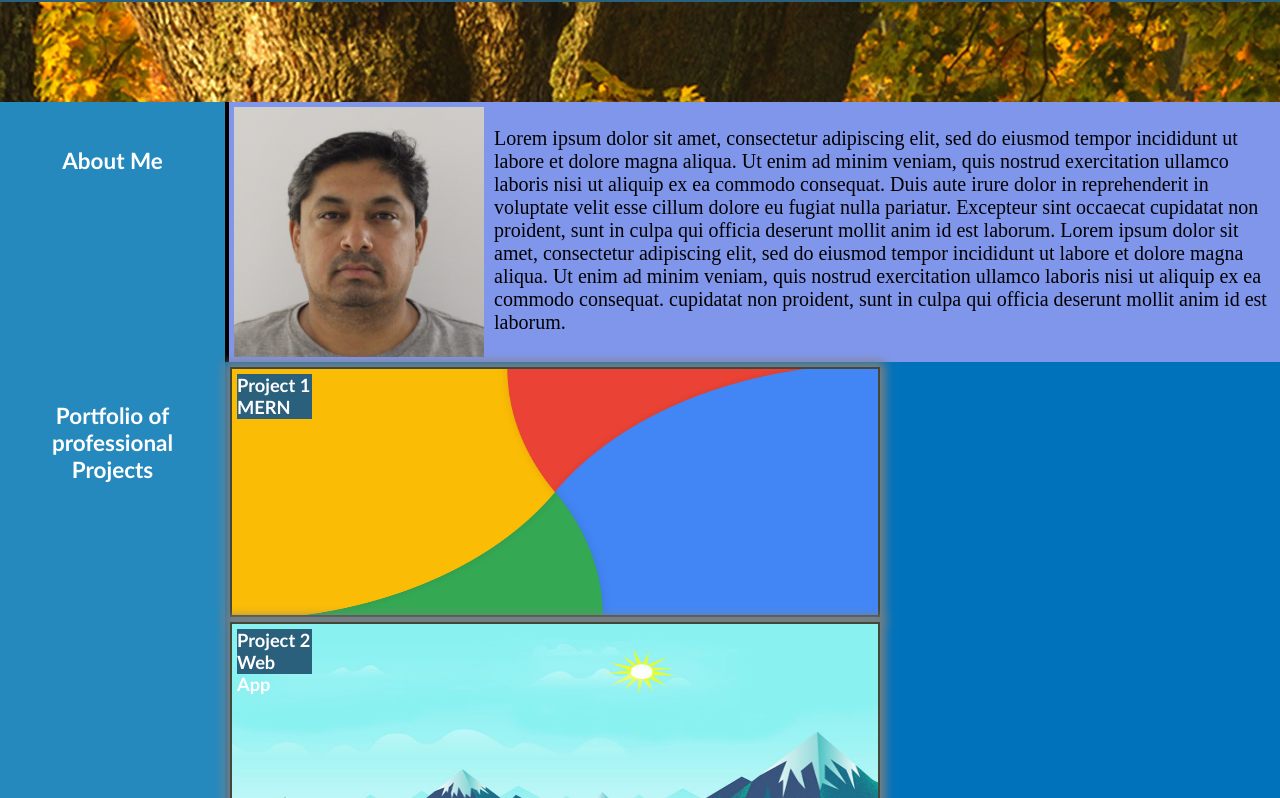
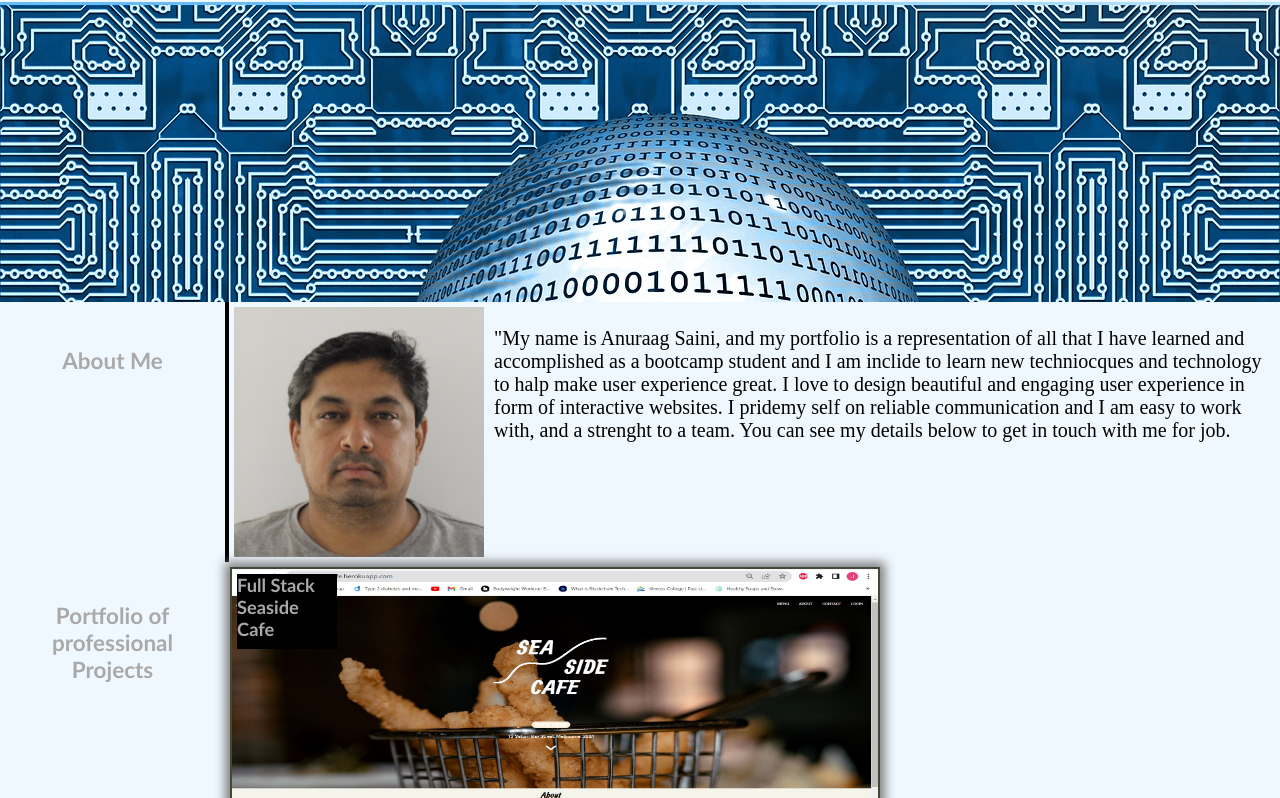
Before and after one commit to Anu-Saini/my_portfolio, a plain HTML site: page index.html in a window 1280 px wide. Shown: the part 74-872 px from the top of the page. Drawn offline with Linux system fonts and the light colour scheme.

Commit message:
Ist project updated

```diff
--- a/index.html
+++ b/index.html
@@ -53,19 +53,14 @@
             </div>
             <div class="column">
               <p>
-                Lorem ipsum dolor sit amet, consectetur adipiscing elit, sed do
-                eiusmod tempor incididunt ut labore et dolore magna aliqua. Ut
-                enim ad minim veniam, quis nostrud exercitation ullamco laboris
-                nisi ut aliquip ex ea commodo consequat. Duis aute irure dolor
-                in reprehenderit in voluptate velit esse cillum dolore eu fugiat
-                nulla pariatur. Excepteur sint occaecat cupidatat non proident,
-                sunt in culpa qui officia deserunt mollit anim id est laborum.
-                Lorem ipsum dolor sit amet, consectetur adipiscing elit, sed do
-                eiusmod tempor incididunt ut labore et dolore magna aliqua. Ut
-                enim ad minim veniam, quis nostrud exercitation ullamco laboris
-                nisi ut aliquip ex ea commodo consequat. cupidatat non proident,
-                sunt in culpa qui officia deserunt mollit anim id est laborum.
-              </p>
+                "My name is Anuraag Saini, and my portfolio is a representation of
+                all that I have learned and accomplished as a bootcamp student and
+                I am inclide to learn new techniocques and technology to halp make
+                user experience great.
+                I love to design beautiful and engaging user experience in form of
+                interactive websites. I pridemy self on reliable communication and
+                I am easy to work with, and a strenght to a team.
+                You can see my details below to get in touch with me for job.</p>
             </div>
           </div>
           </div>
@@ -75,7 +70,11 @@
             <a href="#my_works"></a>
             <div class="row1">
               <div class="column1">
-                <div> <h5>Project 1<br> MERN</h5>  </div>
+                <div>
+                  <h5>
+                    <a href="https://seaside-cafe.herokuapp.com" target="_blank">Full Stack<br>Seaside Cafe</a>
+                  </h5>
+                 </div>
                 </div>
                <div class="column2">
                 <div> <h5>Project 2<br> Web App</h5> </div>
--- a/resources/style.css
+++ b/resources/style.css
@@ -6,7 +6,7 @@
 }
 
 body {
-    background-color: #8096eb;
+    background-color: aliceblue;
 }
 
 .column img {
@@ -26,8 +26,8 @@ background-color: whitesmoke;
 .footer {
     padding: 10px;
     font-family: "Trebuchet MS", "Lucida Sans Unicode", "Lucida Grande", "Lucida Sans", Arial, sans-serif;
-    background-color: #2a607c;
-    color: whitesmoke;
+    background-color: aliceblue;
+    color: darkgrey;
     display: flex;
     justify-content: space-between;
 }
@@ -84,7 +84,7 @@ background-color: whitesmoke;
 }
 
 a {
-    color: #ffffff;
+    color: darkgrey;
     text-decoration: none;
 }
 
@@ -141,7 +141,7 @@ a {
     width: 20%;
     height: auto;
     font-family: "Gill Sans", "Gill Sans MT", Calibri, "Trebuchet MS", sans-serif;
-    background-color: #2589bd;
+    background-color: aliceblue;
     border-left: 5px #d9dcd6;
     font-size: larger;
 }
@@ -150,7 +150,7 @@ a {
 .workprojects {
     margin-bottom: 45px;
     padding-top: 5px;
-    color: #ffffff;
+    color:darkgrey;
     height: 210px;
     text-align: center;
 }
@@ -164,7 +164,7 @@ a {
     padding: 0px;
     height: auto;
     font-family: "Gill Sans", "Gill Sans MT", Calibri, "Trebuchet MS", sans-serif;
-    background-color: #0072bb;
+    background-color: aliceblue;
     color: #ffffff;
     border-left: 2px black;
 }
@@ -233,7 +233,7 @@ a {
     background-size: 100% 100%;
     }
 .column1 {
-        background-image: url(abc.jpg);
+        background-image: url(01_mainpage.jpg);
 
         }
 .column2 {
@@ -246,15 +246,15 @@ a {
     background-image: url(technology.jpg);
 }
     .column1 >div, .column2 >div, .column3 >div, .column4 >div {
-        background-color: #2a607c;
-        height: 45px;
-        width: 75px;
+        background-color: black;
+        height: 75px;
+        width: 100px;
     }
 
     .seperator {
-    background-image: url(r.jpg);
+    background-image: url(bin.png);
     width: 100%;
-    height: 100px;
+    height: 300px;
 
 }
 .seperator img {
@@ -263,8 +263,11 @@ a {
     float:center;
 }
 /* screen responsiveness to differnt width*/
-@media screen and (max-width: 768px) {
+@media screen and (max-width: 650px) {
     .header, .footer, .links {
       flex-direction: column;
       background-color: #35afcb;
     }}
+    .column1, .column2 , .column3 , .column4 {
+        min-width: 50%;
+    }
```
Also changed, not shown: resources/01_mainpage.jpg (added), resources/bin.png (added).
